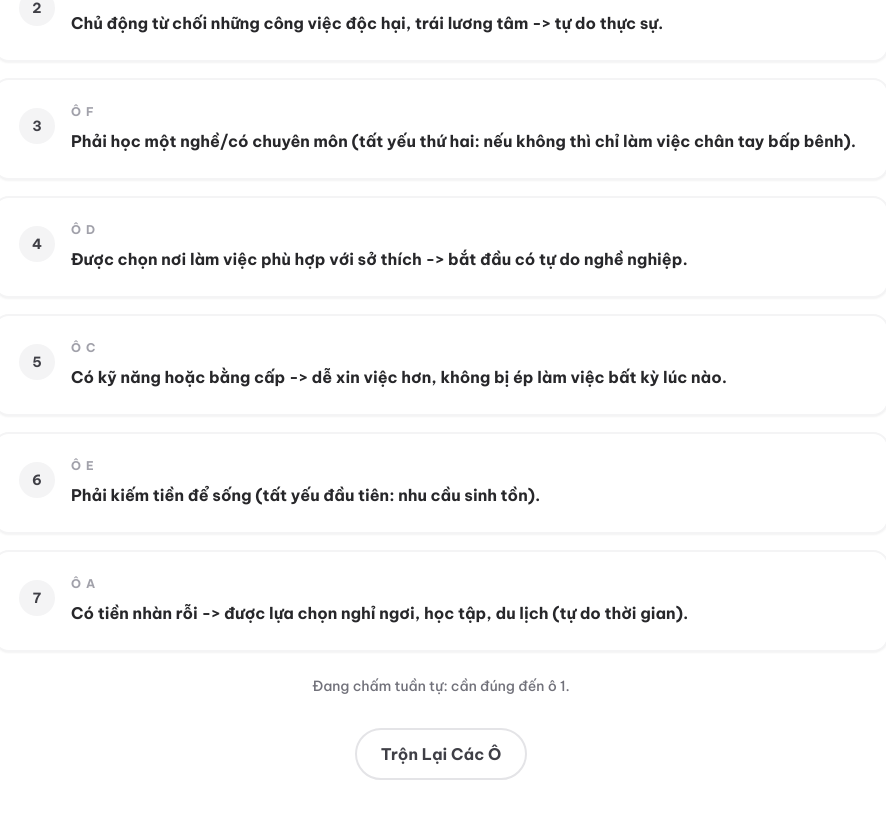
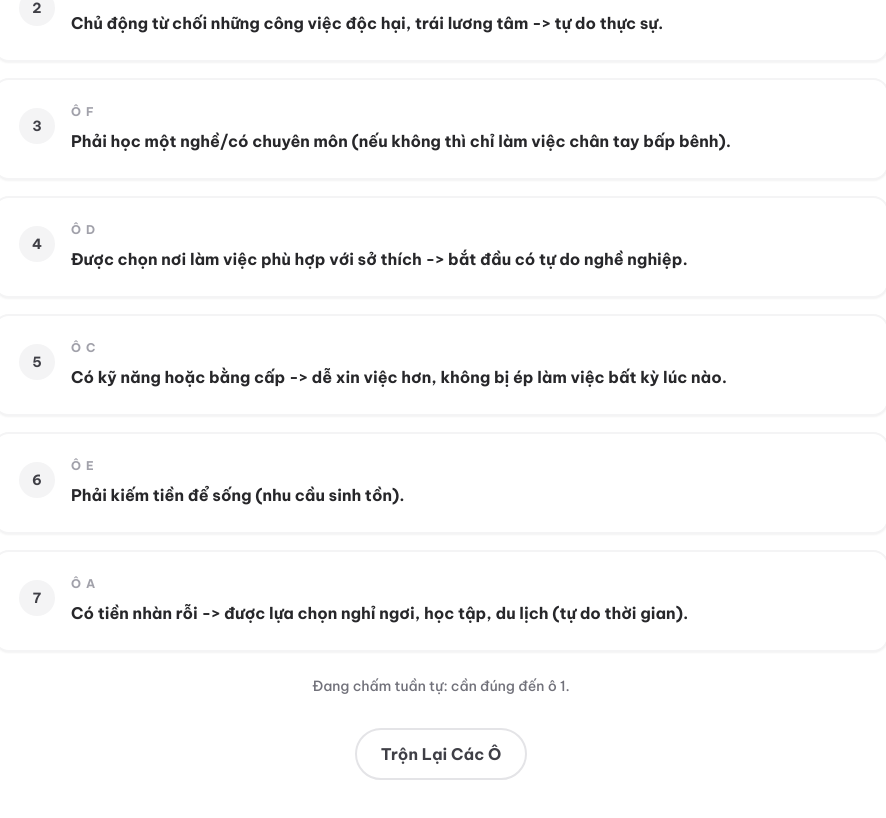
Before and after one commit to NTNgoc204/MLN111, a React (Vite) app: page / in a window 1280 px wide. Shown: the part 9165-9983 px from the top of the page, without its empty margins (199-1085 px from the left). Built offline with nearby package versions, Linux system fonts and the light colour scheme.

Commit message:
fix point 3

```diff
--- a/src/components/InteractiveGame.jsx
+++ b/src/components/InteractiveGame.jsx
@@ -5,12 +5,12 @@ import { CircleCheck, CircleAlert } from 'lucide-react';
 const orderedChallengeItems = [
   {
     id: 'E',
-    sentence: 'Phải kiếm tiền để sống (tất yếu đầu tiên: nhu cầu sinh tồn).',
+    sentence: 'Phải kiếm tiền để sống (nhu cầu sinh tồn).',
     explanation: 'Trước hết, ai cũng phải kiếm tiền để sống - đó là tất yếu đầu tiên.',
   },
   {
     id: 'F',
-    sentence: 'Phải học một nghề/có chuyên môn (tất yếu thứ hai: nếu không thì chỉ làm việc chân tay bấp bênh).',
+    sentence: 'Phải học một nghề/có chuyên môn (nếu không thì chỉ làm việc chân tay bấp bênh).',
     explanation: 'Muốn kiếm tiền ổn định thì phải có nghề/chuyên môn - tất yếu thứ hai.',
   },
   {
```
